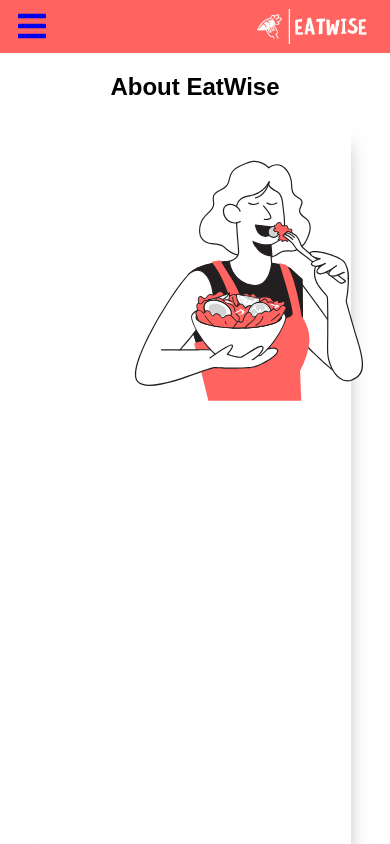
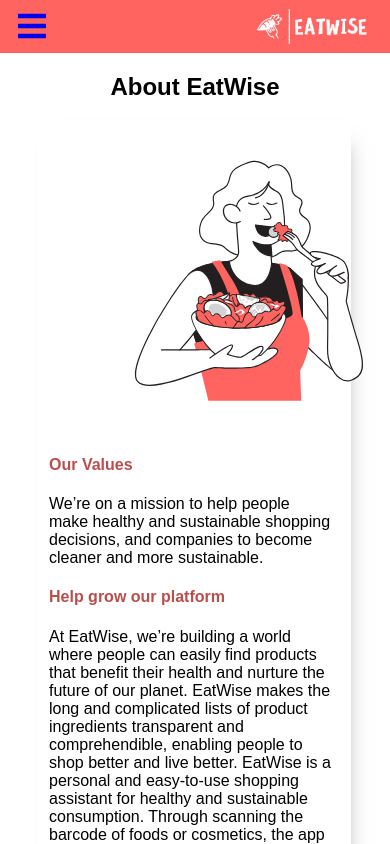
Before and after one commit to secondreact/eatwise, a React (Create React App) app: page /about in a window 390 px wide. Shown: the top 844 px of the page. Built offline with nearby package versions, Linux system fonts and the light colour scheme; what webfontloader would draw is missing.

Commit message:
fixing about page responsive

```diff
--- a/src/Components/AboutPage/AboutPage.scss
+++ b/src/Components/AboutPage/AboutPage.scss
@@ -17,3 +17,8 @@
     padding-right: 10px;
   }
 }
+@media (max-width: 767px) {
+  .about-section {
+    flex-direction: column;
+  }
+}
--- a/src/Components/NavBar/SidebarData.js
+++ b/src/Components/NavBar/SidebarData.js
@@ -9,12 +9,12 @@ export const SidebarData = [
     icon: <AiIcons.AiOutlineUnorderedList />,
     cName: "nav-text",
   },
-  // {
-  //   title: "Details",
-  //   path: "/details",
-  //   icon: <FaIcons.FaCookieBite />,
-  //   cName: "nav-text",
-  // },
+  {
+    title: "Details",
+    path: "/details",
+    icon: <FaIcons.FaCookieBite />,
+    cName: "nav-text",
+  },
   {
     title: "Favorites",
     path: "/favorites",
```
